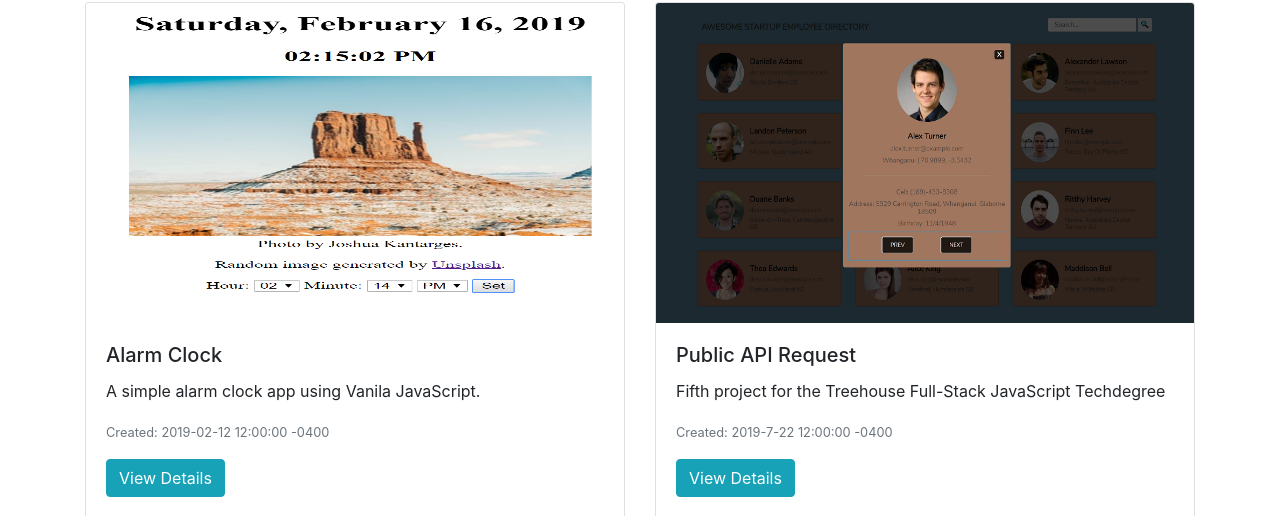
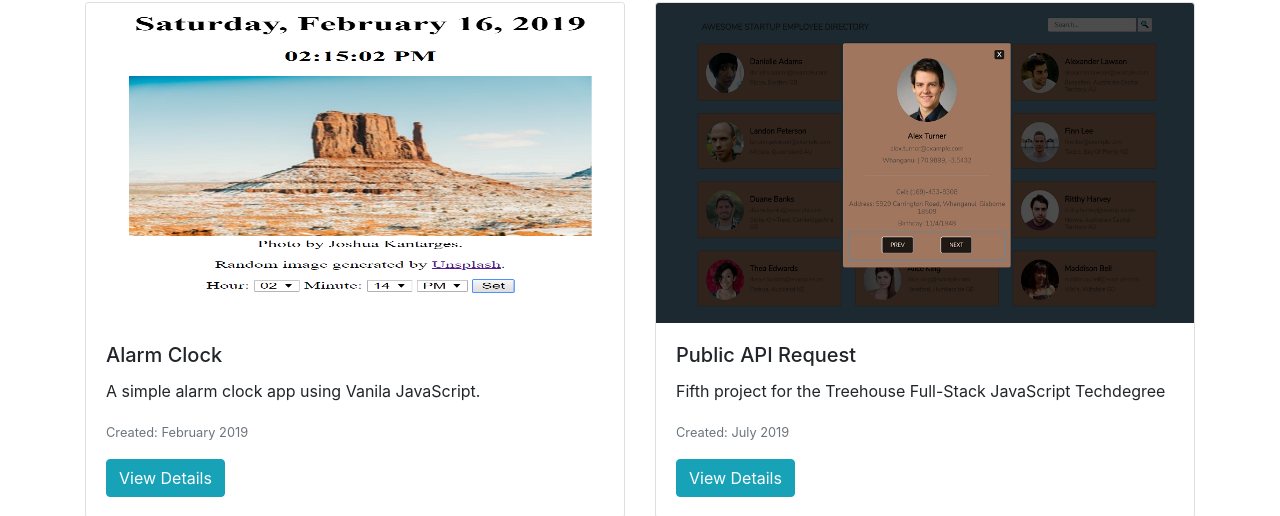
Before and after one commit to bt93/bt93.github.io, a Gatsby site: page /portfolio in a window 1280 px wide. Shown: the part 415-931 px from the top of the page. Built offline with nearby package versions, Linux system fonts and the light colour scheme; Gatsby itself is replaced by a stand-in of ours.

Commit message:
fix dates

```diff
--- a/src/pages/portfolio.js
+++ b/src/pages/portfolio.js
@@ -39,7 +39,7 @@ export const query = graphql`
                 node {
                   childMarkdownRemark {
                     frontmatter {
-                      date
+                      date(formatString: "MMMM YYYY")
                       description
                       image {
                         publicURL
--- a/src/portfolio/api.md
+++ b/src/portfolio/api.md
@@ -3,7 +3,7 @@ title: Public API Request
 live_url: https://jasonrhowie.com/public-api-request/
 github_url: https://github.com/bt93/public-api-request
 image: ../images/portfolio/api-req.png
-date: 2019-7-22 12:00:00 -0400
+date: 2019-07-22 12:00:00 -0400
 description: Fifth project for the Treehouse Full-Stack JavaScript Techdegree
 ---
 Fifth project for the Treehouse Full-Stack JavaScript Techdegree. An application that for a fictional company called Awesome Startup, a distributed company with remote employees working all over the world. This application makes an AJAX call to a Random User Generator and display the response on the page. When the image or name is clicked a modal window is clicked with more detailed information, such as the employee’s birthday and address.
--- a/src/portfolio/form.md
+++ b/src/portfolio/form.md
@@ -3,7 +3,7 @@ title: Interactive Form
 live_url: https://jasonrhowie.com/interactive-form/
 github_url: https://github.com/bt93/interactive-form
 image: ../images/portfolio/form.png
-date: 2019-7-06 12:00:00 -0400
+date: 2019-07-06 12:00:00 -0400
 description: Third project for the Treehouse Full-Stack JavaScript Techdegree
 ---
 Third project for the Treehouse Full-Stack JavaScript Techdegree. App that manipulates a registration form and validates the users input. Gives different error messages when the page is submited with invalid inputs.
--- a/src/portfolio/full-stack.md
+++ b/src/portfolio/full-stack.md
@@ -3,7 +3,7 @@ title: Full Stack App
 live_url: https://jasonrhowie.com/full-stack-app/
 github_url: https://github.com/bt93/full-stack-app
 image: ../images/portfolio/full-stack.png
-date: 2019-9-11 12:00:00 -0400
+date: 2019-09-11 12:00:00 -0400
 description: Tenth and final project for the Treehouse Full-Stack JavaScript Techdegree.
 ---
 The Tenth and Final project for the Full-Stack JavaScript Techdegree from Treehouse. This is a full stack application with a back-end using Node.js, Express, SQL and Sequelize, and a front-end of React.js. This application will allow you to create a user account, login with authentication and create, edit and delete and view courses. You must create an account to create a course and must be authorized to update and delete any course.
--- a/src/portfolio/list.md
+++ b/src/portfolio/list.md
@@ -3,7 +3,7 @@ title: List Pagination and Filtering
 live_url: https://jasonrhowie.com/list-pagination-and-filtering/
 github_url: https://github.com/bt93/list-pagination-and-filtering
 image: ../images/portfolio/list-pag.png
-date: 2019-6-28 12:00:00 -0400
+date: 2019-06-28 12:00:00 -0400
 description: Second project for the Treehouse Full-Stack JavaScript Techdegree
 ---
 Second project for the Treehouse Full-Stack JavaScript Techdegree. Single-paged app that displays a list of users that are hard coded into the HTML. It then uses JavaScript to display ten users at a time a paginates it. When the links at the bottom are clicked the corresponding page is displayed. Also alows the user to filter through names with a search bar.
--- a/src/portfolio/oop.md
+++ b/src/portfolio/oop.md
@@ -3,7 +3,7 @@ title: OOP Game
 live_url: https://jasonrhowie.com/oop-game/
 github_url: https://github.com/bt93/oop-game
 image: ../images/portfolio/oop-game.png
-date: 2019-7-15 12:00:00 -0400
+date: 2019-07-15 12:00:00 -0400
 description: Fourth project for the Treehouse Full-Stack JavaScript Techdegree
 ---
 Fourth project for the Treehouse Full-Stack JavaScript Techdegree. A phrase hunter game similar to the popular game 'hangman'. Guess what letters are within the phrase by clicking on that key. If the letter is in the phrase it'll show on the template. If you guess incorrectly, you lose a life. Lose all your lives and you lose. If you guess a the letters correctly you win the game. Uses object-oriented programming and DOM manipulation.
--- a/src/portfolio/random-quote.md
+++ b/src/portfolio/random-quote.md
@@ -3,7 +3,7 @@ title: Random Quote Generator
 live_url: https://jasonrhowie.com/random-quote-generator/
 github_url: https://github.com/bt93/random-quote-generator
 image: ../images/portfolio/random-quote.png
-date: 2019-6-22 12:00:00 -0400
+date: 2019-06-22 12:00:00 -0400
 description: First project for the Treehouse Full-Stack JavaScript Techdegree
 ---
 First project for the Treehouse Full-Stack JavaScript Techdegree. Single-paged app that displays a quote at random each time the button is clicked. Uses knowledge of basic JavaScript syntax, variables, loops, conditionals and object literals.
--- a/src/portfolio/react_gallary.md
+++ b/src/portfolio/react_gallary.md
@@ -2,7 +2,7 @@
 title: React Gallary App
 github_url: https://github.com/bt93/react-gallery-app
 image: ../images/portfolio/react-gallary.png
-date: 2019-8-05 12:00:00 -0400
+date: 2019-08-05 12:00:00 -0400
 description: Seventh project for the Treehouse Full-Stack JavaScript Techdegree
 ---
 Seventh project for the Treehouse Full-Stack JavaScript Techdegree. A React app that creates an image gallery. Instead of using the Flickr API, I chose to use the [Unsplash API](https://unsplash.com/).
--- a/src/portfolio/rest-api.md
+++ b/src/portfolio/rest-api.md
@@ -3,7 +3,7 @@ title: REST API
 live_url: https://treehouse-full-stack-app.herokuapp.com/
 github_url: https://github.com/bt93/rest-api
 image: ../images/portfolio/rest-api.png
-date: 2019-8-30 12:00:00 -0400
+date: 2019-08-30 12:00:00 -0400
 description: Ninth project for the Treehouse Full-Stack JavaScript Techdegree.
 ---
 Ninth project for the Treehouse Full-Stack JavaScript Techdegree. A REST API for a fake school that connects to a database and returns JSON based on the parameters in an HTTP request.
--- a/src/portfolio/sql-library.md
+++ b/src/portfolio/sql-library.md
@@ -2,7 +2,7 @@
 title: SQL Library Manager
 github_url: https://github.com/bt93/sql-library-manager
 image: ../images/portfolio/sql-library.png
-date: 2019-8-19 12:00:00 -0400
+date: 2019-08-19 12:00:00 -0400
 description: Eighth project for the Treehouse Full-Stack JavaScript Techdegree.
 ---
 Eighth project for the Treehouse Full-Stack JavaScript Techdegree. A library database management app using Node, express, sequelize, sqlite and pug. This CRUD app will allow you to view, create, edit and delete data on the sqlite database.
```
Also changed, not shown: src/templates/project.js (+23 -5 lines).
